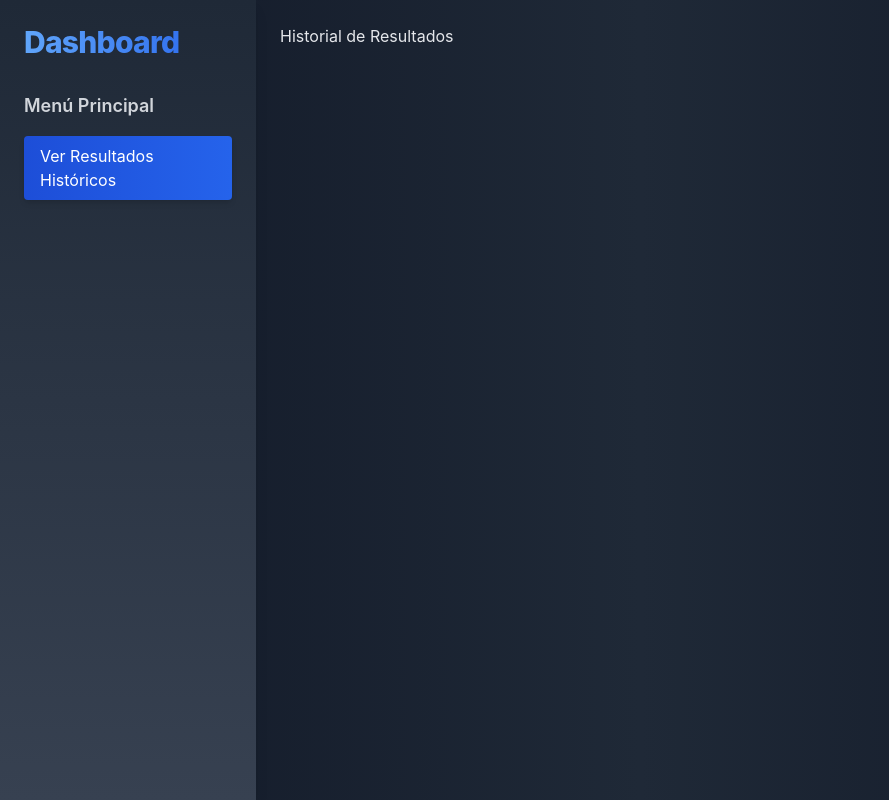
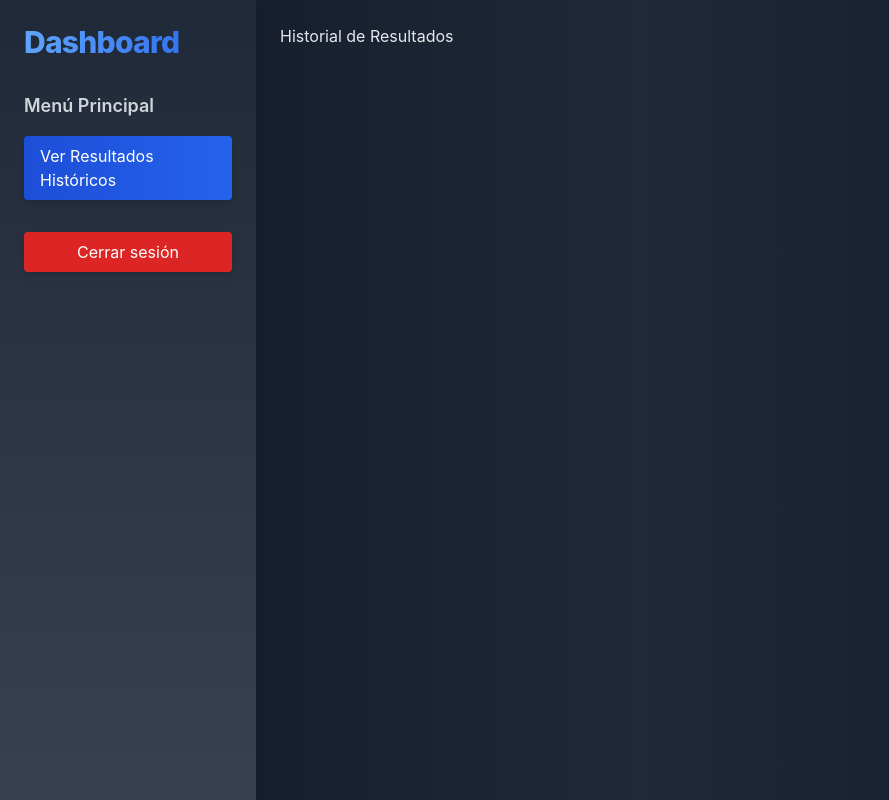
Before and after one commit to Semoca001/sistema_evaluacion_frontend, a React (Create React App) app: page /home/results-history in a window 1280 px wide. Shown: the whole page, without its empty margins (0-889 px from the left). Built offline with nearby package versions, Linux system fonts and the light colour scheme.

Commit message:
Creacion boton de cerrar sesion

```diff
--- a/package.json
+++ b/package.json
@@ -3,9 +3,11 @@
   "version": "0.1.0",
   "private": true,
   "dependencies": {
+    "@ant-design/icons": "^5.5.1",
     "@testing-library/jest-dom": "^5.17.0",
     "@testing-library/react": "^13.4.0",
     "@testing-library/user-event": "^13.5.0",
+    "antd": "^5.22.2",
     "axios": "^1.7.7",
     "react": "^18.3.1",
     "react-dom": "^18.3.1",
--- a/src/App.js
+++ b/src/App.js
@@ -5,6 +5,7 @@ import Login from "./components/Login";
 import Register from "./components/Register";
 import Sidebar from "./components/Sidebar";
 import ManageCompany from "./components/ManageCompany"; // Importa el nuevo componente
+import ManageUsers from "./components/ManageUsers"; // Importa el nuevo componente para gestión de usuarios
 
 const HomeLayout = ({ userRole }) => (
   <div className="flex min-h-screen bg-gradient-to-r from-gray-900 via-gray-800 to-gray-900 text-gray-200">
@@ -18,7 +19,8 @@ const HomeLayout = ({ userRole }) => (
         <Route path="/quality-evaluation" element={<div>Evaluación de Calidad</div>} />
         <Route path="/risk-survey" element={<div>Encuesta de Riesgo</div>} />
         <Route path="/results-history" element={<div>Historial de Resultados</div>} />
-        <Route path="/manage-company" element={<ManageCompany />} /> {/* Nueva ruta */}
+        <Route path="/manage-company" element={<ManageCompany />} /> {/* Ruta para gestionar la empresa */}
+        <Route path="/manage-users" element={<ManageUsers />} /> {/* Nueva ruta para gestionar usuarios */}
       </Routes>
     </div>
   </div>
--- /dev/null
+++ b/src/components/ManageUsers.js
@@ -0,0 +1,11 @@
+import React from "react";
+
+const ManageUser = () => {
+  return (
+    <div className="flex justify-center items-center min-h-screen">
+      <h1 className="text-4xl font-bold text-white">Hola Manage User</h1>
+    </div>
+  );
+};
+
+export default ManageUser;
--- a/src/components/Sidebar.js
+++ b/src/components/Sidebar.js
@@ -1,8 +1,17 @@
-// Sidebar.js
 import React from "react";
-import { Link } from "react-router-dom";
+import { Link, useNavigate } from "react-router-dom";
 
 const Sidebar = ({ userRole }) => {
+  const navigate = useNavigate(); // Hook para redirigir a otra página
+
+  // Función para manejar el cierre de sesión
+  const handleLogout = () => {
+    // Eliminar todo el contenido del localStorage
+    localStorage.clear();
+    // Redirigir a la página de login
+    navigate("/login");
+  };
+
   return (
     <aside className="w-64 bg-gradient-to-b from-gray-800 to-gray-700 text-white flex flex-col p-6 space-y-8 shadow-lg">
       <h1 className="text-3xl font-extrabold tracking-tight text-transparent bg-clip-text bg-gradient-to-r from-blue-400 to-blue-600">
@@ -18,14 +27,12 @@ const Sidebar = ({ userRole }) => {
         </Link>
         {userRole === 1 && (
           <>
-            <h2 className="text-lg font-semibold text-gray-300 mt-6">
-              Menú Admin
-            </h2>
+            <h2 className="text-lg font-semibold text-gray-300 mt-6">Menú Admin</h2>
             <Link
               to="/home/manage-company"
               className="py-2 px-4 rounded bg-gradient-to-r from-blue-700 to-blue-600 hover:from-blue-600 hover:to-blue-500 transition-all duration-300 transform hover:scale-105 shadow-md"
             >
-              Gestio de empresa
+              Gestión de Empresa
             </Link>
             <Link
               to="/home/manage-users"
@@ -36,6 +43,14 @@ const Sidebar = ({ userRole }) => {
           </>
         )}
       </nav>
+
+      {/* Botón de cerrar sesión */}
+      <button
+        onClick={handleLogout}
+        className="mt-auto py-2 px-4 bg-red-600 hover:bg-red-700 text-white rounded shadow-md transition-all duration-300 transform hover:scale-105"
+      >
+        Cerrar sesión
+      </button>
     </aside>
   );
 };
```
Also changed, not shown: 1 other file (tests, documents, lock files or other folders).
